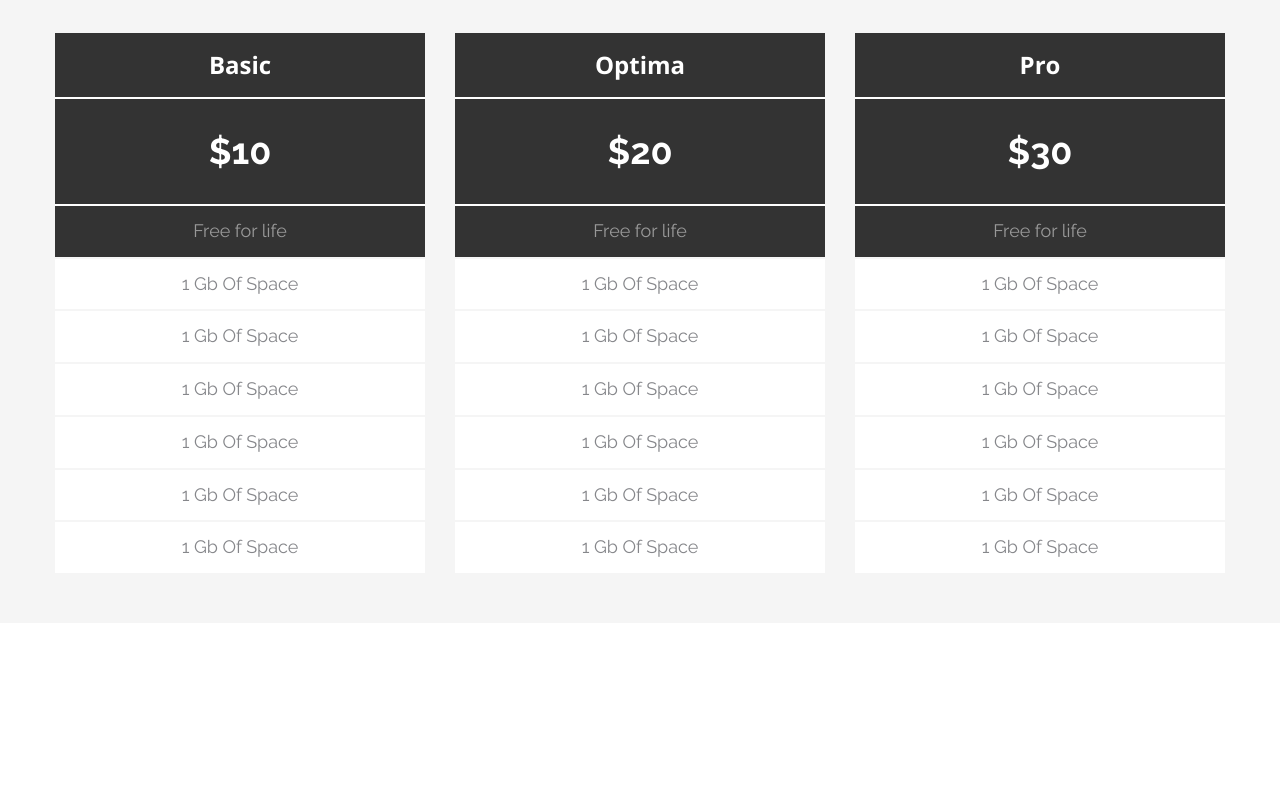
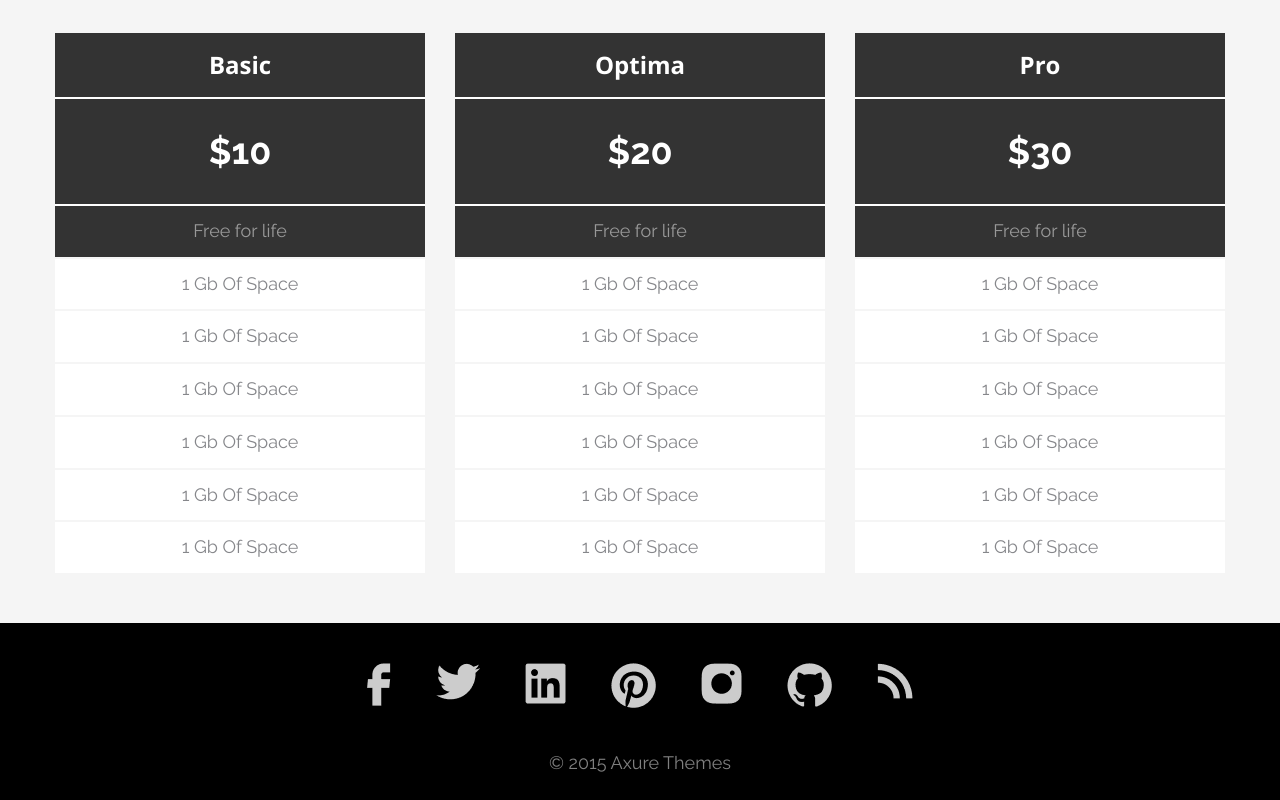
Before and after one commit to mike-chernobay/TMS-FE, a plain HTML site: page lesson-05-homework/index.html in a window 1280 px wide. Shown: the part 1685-2485 px from the top of the page. Before the commit the page ends 2308 px from the top, so only its background shows below. Drawn offline with Linux system fonts and the light colour scheme.

Commit message:
footer mounted

```diff
--- /dev/null
+++ b/lesson-05-homework/css/footer.css
@@ -0,0 +1,19 @@
+.footer {
+    background-color: black;
+    padding-bottom: 27px;
+}
+
+.footer-wrap {
+    display: flex;
+    justify-content: center;
+    padding: 40px 0;
+}
+
+.footer-icon + .footer-icon {
+    margin-left: 45px;
+}
+
+.copyright {
+    color: rgba(255, 255, 255, 0.5);
+    text-align: center;
+}
--- a/lesson-05-homework/css/index.css
+++ b/lesson-05-homework/css/index.css
@@ -4,3 +4,4 @@
 @import url(./header.css);
 @import url(./awesome.css);
 @import url(./pricing-options.css);
+@import url(./footer.css);
--- a/lesson-05-homework/index.html
+++ b/lesson-05-homework/index.html
@@ -121,5 +121,17 @@
                 </div>
             </div>
         </section>
+        <footer class="footer">
+            <div class="footer-wrap">
+                <div class="footer-icon"><img src="./imges/fb.png" alt="facebook" /></div>
+                <div class="footer-icon"><img src="./imges/twitter.png" alt="twitter" /></div>
+                <div class="footer-icon"><img src="./imges/linkedin.png" alt="linkedin" /></div>
+                <div class="footer-icon"><img src="./imges/pinterest.png" alt="pinterest" /></div>
+                <div class="footer-icon"><img src="./imges/instagram.png" alt="instagram" /></div>
+                <div class="footer-icon"><img src="./imges/github.png" alt="github" /></div>
+                <div class="footer-icon"><img src="./imges/rss.png" alt="rss" /></div>
+            </div>
+            <p class="copyright">© 2015 Axure Themes</p>
+        </footer>
     </body>
 </html>
```
Also changed, not shown: lesson-05-homework/imges/fb.png (added), lesson-05-homework/imges/github.png (added), lesson-05-homework/imges/instagram.png (added), lesson-05-homework/imges/linkedin.png (added), lesson-05-homework/imges/pinterest.png (added), lesson-05-homework/imges/rss.png (added), lesson-05-homework/imges/twitter.png (added).
